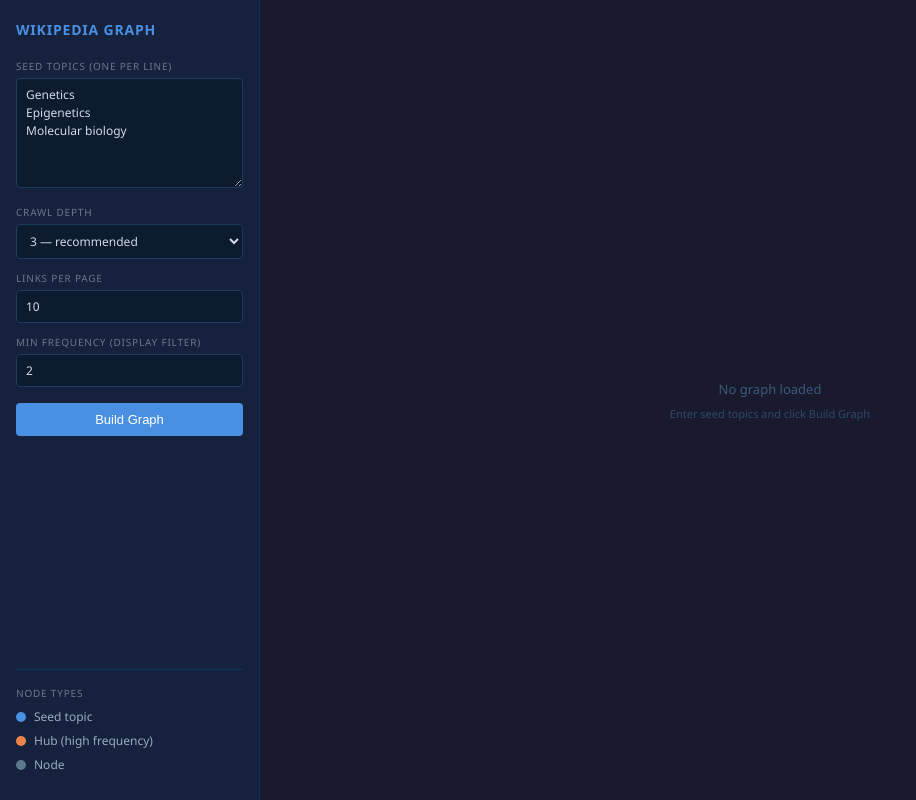
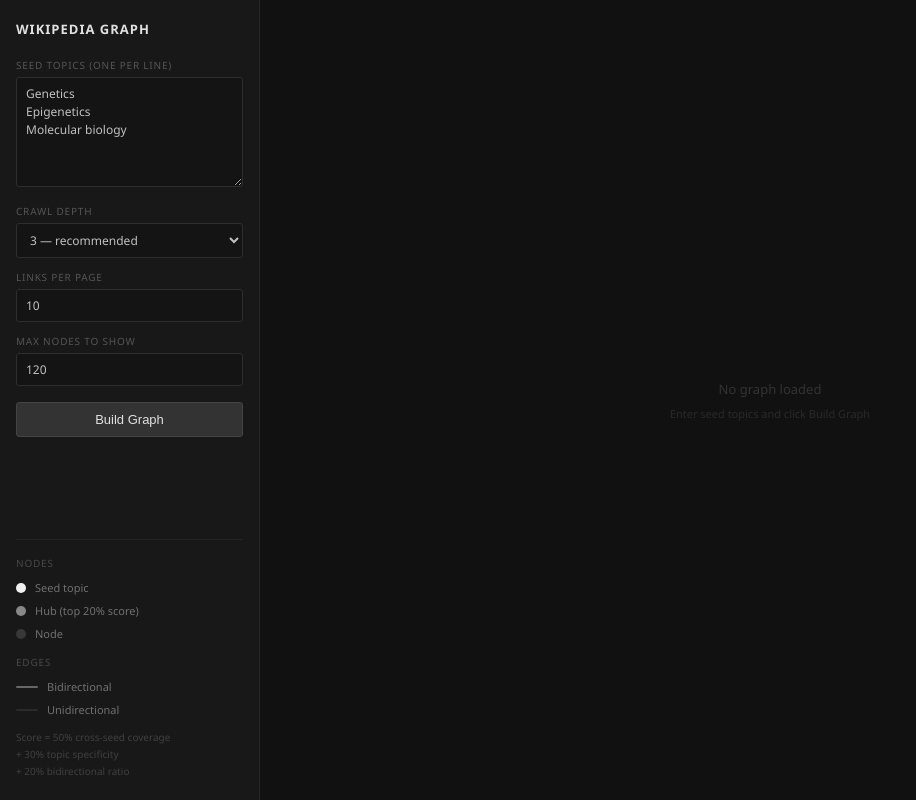
Before and after one commit to ambienp333/wikipedia-tool, a Flask app: page / in a window 1280 px wide. Shown: the whole page, without its empty margins (0-916 px from the left). Run offline with Flask 3, Linux system fonts and the light colour scheme.

Commit message:
Scoring: cross-seed coverage, pageview normalization, bidirectional edges
- Separate BFS per seed with shared link cache (no redundant fetches)
- Wikimedia pageviews API normalizes score against topic specificity
- Bidirectional edges detected, deduplicated, and weighted in scoring
- Score = 50% cross-seed coverage + 30% specificity + 20% bidir ratio
- UI: full grey palette, bidirectional edges visually distinct

Co-Authored-By: Claude Sonnet 4.6 <noreply@anthropic.com>

```diff
--- a/server.py
+++ b/server.py
@@ -34,10 +34,10 @@ def run_crawl():
         return jsonify({"error": "A crawl is already in progress."}), 409
 
     data = request.json or {}
-    topics = [t.strip() for t in data.get("topics", []) if t.strip()]
-    depth = max(1, min(int(data.get("depth", 3)), 4))
+    topics        = [t.strip() for t in data.get("topics", []) if t.strip()]
+    depth         = max(1, min(int(data.get("depth", 3)), 4))
     links_per_page = max(5, min(int(data.get("links_per_page", 10)), 20))
-    min_frequency = max(1, int(data.get("min_frequency", 2)))
+    top_n         = max(20, min(int(data.get("top_n", 120)), 300))
 
     if not topics:
         return jsonify({"error": "No topics provided."}), 400
@@ -46,8 +46,8 @@ def run_crawl():
         _crawl_running = True
 
     try:
-        freq, edges = crawl(topics, depth=depth, links_per_page=links_per_page)
-        graph_data = build_graph(topics, freq, edges, min_frequency=min_frequency)
+        coverage, edges = crawl(topics, depth=depth, links_per_page=links_per_page)
+        graph_data = build_graph(topics, coverage, edges, top_n=top_n)
         with open(GRAPH_FILE, "w") as f:
             json.dump(graph_data, f)
         return jsonify(graph_data)
--- a/templates/index.html
+++ b/templates/index.html
@@ -9,8 +9,8 @@
         * { margin: 0; padding: 0; box-sizing: border-box; }
 
         body {
-            background: #1a1a2e;
-            color: #e0e0e0;
+            background: #111111;
+            color: #c0c0c0;
             font-family: 'Segoe UI', system-ui, sans-serif;
             height: 100vh;
             overflow: hidden;
@@ -21,20 +21,19 @@
             width: 260px;
             flex-shrink: 0;
             height: 100vh;
-            background: #16213e;
+            background: #181818;
             padding: 20px 16px;
-            border-right: 1px solid #0f3460;
+            border-right: 1px solid #282828;
             overflow-y: auto;
             display: flex;
             flex-direction: column;
-            gap: 0;
         }
 
         h1 {
-            font-size: 14px;
+            font-size: 13px;
             font-weight: 600;
-            color: #4A90E2;
-            letter-spacing: 0.8px;
+            color: #e0e0e0;
+            letter-spacing: 1px;
             text-transform: uppercase;
             margin-bottom: 20px;
         }
@@ -44,7 +43,7 @@
         label {
             display: block;
             font-size: 10px;
-            color: #6a7888;
+            color: #555555;
             text-transform: uppercase;
             letter-spacing: 0.8px;
             margin-bottom: 5px;
@@ -52,44 +51,41 @@
 
         textarea, input[type="number"], select {
             width: 100%;
-            background: #0d1b2e;
-            border: 1px solid #1e3a5f;
-            color: #d0d8e8;
+            background: #141414;
+            border: 1px solid #2e2e2e;
+            color: #c0c0c0;
             padding: 7px 9px;
-            border-radius: 4px;
+            border-radius: 3px;
             font-size: 12px;
             font-family: inherit;
             outline: none;
             transition: border-color 0.15s;
         }
 
-        textarea:focus, input:focus, select:focus {
-            border-color: #4A90E2;
-        }
-
+        textarea:focus, input:focus, select:focus { border-color: #606060; }
         textarea { height: 110px; resize: vertical; line-height: 1.5; }
 
         button {
             width: 100%;
             margin-top: 4px;
             padding: 9px;
-            background: #4A90E2;
-            color: #fff;
-            border: none;
-            border-radius: 4px;
+            background: #333333;
+            color: #e0e0e0;
+            border: 1px solid #444444;
+            border-radius: 3px;
             font-size: 13px;
             font-weight: 500;
             cursor: pointer;
             transition: background 0.15s;
         }
 
-        button:hover:not(:disabled) { background: #3a7bd5; }
-        button:disabled { background: #1e3a5f; color: #4a6a8a; cursor: not-allowed; }
+        button:hover:not(:disabled) { background: #444444; }
+        button:disabled { background: #1e1e1e; color: #444444; border-color: #2a2a2a; cursor: not-allowed; }
 
         #status {
             margin-top: 10px;
             font-size: 11px;
-            color: #6a8aaa;
+            color: #555555;
             min-height: 16px;
             text-align: center;
         }
@@ -97,24 +93,24 @@
         #legend {
             margin-top: auto;
             padding-top: 16px;
-            border-top: 1px solid #0f3460;
+            border-top: 1px solid #242424;
         }
 
         .legend-label {
             font-size: 10px;
-            color: #6a7888;
+            color: #484848;
             text-transform: uppercase;
             letter-spacing: 0.8px;
-            margin-bottom: 8px;
+            margin-bottom: 10px;
         }
 
         .legend-item {
             display: flex;
             align-items: center;
-            gap: 8px;
-            margin-bottom: 7px;
-            font-size: 12px;
-            color: #9aaabb;
+            gap: 9px;
+            margin-bottom: 8px;
+            font-size: 11px;
+            color: #707070;
         }
 
         .legend-dot {
@@ -122,6 +118,20 @@
             height: 10px;
             border-radius: 50%;
             flex-shrink: 0;
+        }
+
+        .legend-line {
+            width: 22px;
+            height: 2px;
+            flex-shrink: 0;
+            border-radius: 1px;
+        }
+
+        .legend-score {
+            margin-top: 12px;
+            font-size: 10px;
+            color: #404040;
+            line-height: 1.7;
         }
 
         #graph {
@@ -182,7 +180,7 @@
             inset: 0;
             align-items: center;
             justify-content: center;
-            color: #3a5a7a;
+            color: #333333;
             font-size: 13px;
             flex-direction: column;
             gap: 8px;
@@ -218,26 +216,42 @@ Molecular biology</textarea>
     </div>
 
     <div class="field">
-        <label>Min Frequency (display filter)</label>
-        <input type="number" id="minFreq" value="2" min="1" max="20">
+        <label>Max Nodes to Show</label>
+        <input type="number" id="topN" value="120" min="20" max="300">
     </div>
 
     <button id="crawlBtn" onclick="runCrawl()">Build Graph</button>
     <div id="status"></div>
 
     <div id="legend">
-        <div class="legend-label">Node types</div>
+        <div class="legend-label">Nodes</div>
         <div class="legend-item">
-            <div class="legend-dot" style="background:#4A90E2"></div>
+            <div class="legend-dot" style="background:#f0f0f0;"></div>
             Seed topic
         </div>
         <div class="legend-item">
-            <div class="legend-dot" style="background:#E8834A"></div>
-            Hub (high frequency)
+            <div class="legend-dot" style="background:#888888;"></div>
+            Hub (top 20% score)
         </div>
         <div class="legend-item">
-            <div class="legend-dot" style="background:#5a7a8a"></div>
+            <div class="legend-dot" style="background:#383838;"></div>
             Node
+        </div>
+
+        <div class="legend-label" style="margin-top:14px;">Edges</div>
+        <div class="legend-item">
+            <div class="legend-line" style="background:#666666;"></div>
+            Bidirectional
+        </div>
+        <div class="legend-item">
+            <div class="legend-line" style="background:#2a2a2a;"></div>
+            Unidirectional
+        </div>
+
+        <div class="legend-score">
+            Score = 50% cross-seed coverage<br>
+            + 30% topic specificity<br>
+            + 20% bidirectional ratio
         </div>
     </div>
 </div>
@@ -246,11 +260,11 @@ Molecular biology</textarea>
     <div id="overlay">
         <div class="spinner"></div>
         <div class="overlay-text">Crawling Wikipedia…</div>
-        <div class="overlay-sub">This may take 30–90 seconds</div>
+        <div class="overlay-sub">This may take 1–2 minutes</div>
     </div>
     <div id="empty" class="visible">
         <div>No graph loaded</div>
-        <div style="font-size:11px;color:#2a4a6a">Enter seed topics and click Build Graph</div>
+        <div style="font-size:11px;color:#2a2a2a">Enter seed topics and click Build Graph</div>
     </div>
 </div>
 
@@ -272,7 +286,7 @@ async function runCrawl() {
 
     const depth        = parseInt(document.getElementById("depth").value);
     const linksPerPage = parseInt(document.getElementById("links").value);
-    const minFreq      = parseInt(document.getElementById("minFreq").value);
+    const topN         = parseInt(document.getElementById("topN").value);
 
     setLoading(true);
     setStatus("Crawling…");
@@ -282,7 +296,7 @@ async function runCrawl() {
         const resp = await fetch("/crawl", {
             method: "POST",
             headers: { "Content-Type": "application/json" },
-            body: JSON.stringify({ topics, depth, links_per_page: linksPerPage, min_frequency: minFreq })
+            body: JSON.stringify({ topics, depth, links_per_page: linksPerPage, top_n: topN })
         });
         const data = await resp.json();
 
@@ -302,14 +316,21 @@ async function runCrawl() {
 
 function nodeRadius(d) {
     if (d.type === "seed") return 18;
-    if (d.type === "hub")  return 8 + Math.min(d.frequency, 12);
-    return 4 + Math.min(d.frequency * 1.2, 7);
+    const s = Math.min(d.score, 1.0);
+    if (d.type === "hub")  return 8  + s * 10;
+    return 3 + s * 7;
 }
 
 function nodeColor(d) {
-    if (d.type === "seed") return "#4A90E2";
-    if (d.type === "hub")  return "#E8834A";
-    return "#3d6070";
+    if (d.type === "seed") return "#f0f0f0";
+    if (d.type === "hub")  return "#888888";
+    return "#383838";
+}
+
+function labelColor(d) {
+    if (d.type === "seed") return "#ffffff";
+    if (d.type === "hub")  return "#aaaaaa";
+    return "#555555";
 }
 
 function renderGraph(data) {
@@ -324,7 +345,7 @@ function renderGraph(data) {
     const g   = svg.append("g");
 
     svg.call(
-        d3.zoom().scaleExtent([0.1, 6])
+        d3.zoom().scaleExtent([0.08, 8])
           .on("zoom", e => g.attr("transform", e.transform))
     );
 
@@ -336,41 +357,41 @@ function renderGraph(data) {
             const s = typeof d.source === "object" ? d.source.type : "node";
             const t = typeof d.target === "object" ? d.target.type : "node";
             if (s === "seed" || t === "seed") return 160;
-            if (s === "hub"  || t === "hub")  return 110;
-            return 70;
+            if (s === "hub"  || t === "hub")  return 100;
+            return 65;
         }))
         .force("charge", d3.forceManyBody().strength(d => {
             if (d.type === "seed") return -900;
-            if (d.type === "hub")  return -400;
-            return -120;
+            if (d.type === "hub")  return -350;
+            return -100;
         }))
         .force("center", d3.forceCenter(W / 2, H / 2))
-        .force("collision", d3.forceCollide().radius(d => nodeRadius(d) + 6));
+        .force("collision", d3.forceCollide().radius(d => nodeRadius(d) + 5));
 
     const link = g.append("g").selectAll("line")
         .data(links).join("line")
-        .attr("class", d => {
-            const s = typeof d.source === "object" ? d.source.type : "node";
-            return s === "seed" ? "link link-seed" : "link";
-        });
+        .attr("stroke",         d => d.bidirectional ? "#595959" : "#252525")
+        .attr("stroke-width",   d => d.bidirectional ? 1.5 : 0.8)
+        .attr("stroke-opacity", d => d.bidirectional ? 0.9 : 0.6);
 
     const node = g.append("g").selectAll("g")
         .data(nodes).join("g")
         .call(drag(sim));
 
     node.append("circle")
-        .attr("r", nodeRadius)
-        .attr("fill", nodeColor)
-        .attr("fill-opacity", 0.88)
-        .attr("stroke", d => d3.color(nodeColor(d)).brighter(0.6))
-        .attr("stroke-width", 1.2);
+        .attr("r",            nodeRadius)
+        .attr("fill",         nodeColor)
+        .attr("fill-opacity", d => d.type === "node" ? 0.7 : 0.9)
+        .attr("stroke",       d => d.type === "seed" ? "#ffffff" : "none")
+        .attr("stroke-width", 1);
 
-    node.filter(d => d.type === "seed" || d.type === "hub" || d.frequency >= 3)
+    // Labels: seeds and hubs always; nodes only if score is reasonably high
+    node.filter(d => d.type === "seed" || d.type === "hub" || d.score >= 0.15)
         .append("text")
-        .attr("dy", d => nodeRadius(d) + 11)
-        .attr("text-anchor", "middle")
-        .attr("font-size", d => d.type === "seed" ? 12 : d.type === "hub" ? 10 : 9)
-        .attr("fill", d => d.type === "seed" ? "#a8c8f8" : d.type === "hub" ? "#f0c090" : "#7a9aaa")
+        .attr("dy",           d => nodeRadius(d) + 11)
+        .attr("text-anchor",  "middle")
+        .attr("font-size",    d => d.type === "seed" ? 12 : d.type === "hub" ? 10 : 9)
+        .attr("fill",         labelColor)
         .text(d => d.id);
 
     sim.on("tick", () => {
```
Also changed, not shown: other parts of templates/index.html (+10 -23 lines), crawler.py (+136 -38 lines).
